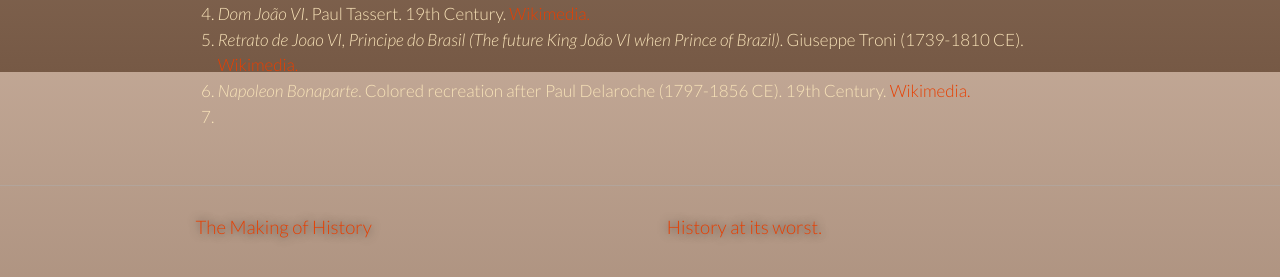
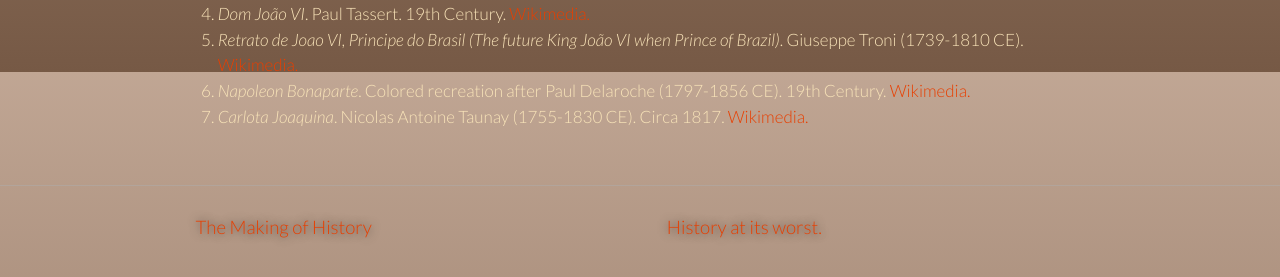
Before and after one commit to benadamstyles/making-of-history, a Jekyll site: the page built from _posts/2015-06-19-historic-hotties-dom-joao-vi-king-john-vi.md, in a window 1280 px wide and 900 px high, scrolled down 1121 px. Shown: the part 607-884 px from the top of the window. Built offline with Jekyll 4.4.1, drawn with Linux system fonts in a browser that asks for light colours; some web fonts are replaced.

Commit message:
Updated 2015-06-19-historic-hotties-dom-joao-vi-king-john-vi.md

```diff
--- a/_posts/2015-06-19-historic-hotties-dom-joao-vi-king-john-vi.md
+++ b/_posts/2015-06-19-historic-hotties-dom-joao-vi-king-john-vi.md
@@ -41,4 +41,4 @@
 4.  _Dom João VI_. Paul Tassert. 19th Century. [Wikimedia.](https://commons.wikimedia.org/wiki/File:Paul_Tassert_-_Dom_Jo%C3%A3o_VI.jpg)
 5. _Retrato de Joao VI, Principe do Brasil (The future King João VI when Prince of Brazil)_. Giuseppe Troni (1739-1810 CE). [Wikimedia.](https://commons.wikimedia.org/wiki/File:Retrato_de_Joao_VI,_Principe_do_Brasil.jpg)
 6. _Napoleon Bonaparte_. Colored recreation after Paul Delaroche (1797-1856 CE). 19th Century. [Wikimedia.](https://commons.wikimedia.org/wiki/File:Napoleonbonaparte_coloured_drawing.png)
-7.
+7. _Carlota Joaquina_. Nicolas Antoine Taunay (1755-1830 CE). Circa 1817. [Wikimedia.](https://commons.wikimedia.org/wiki/File:Carlota_Joaquina_by_Taunay_1817.jpg)
```
